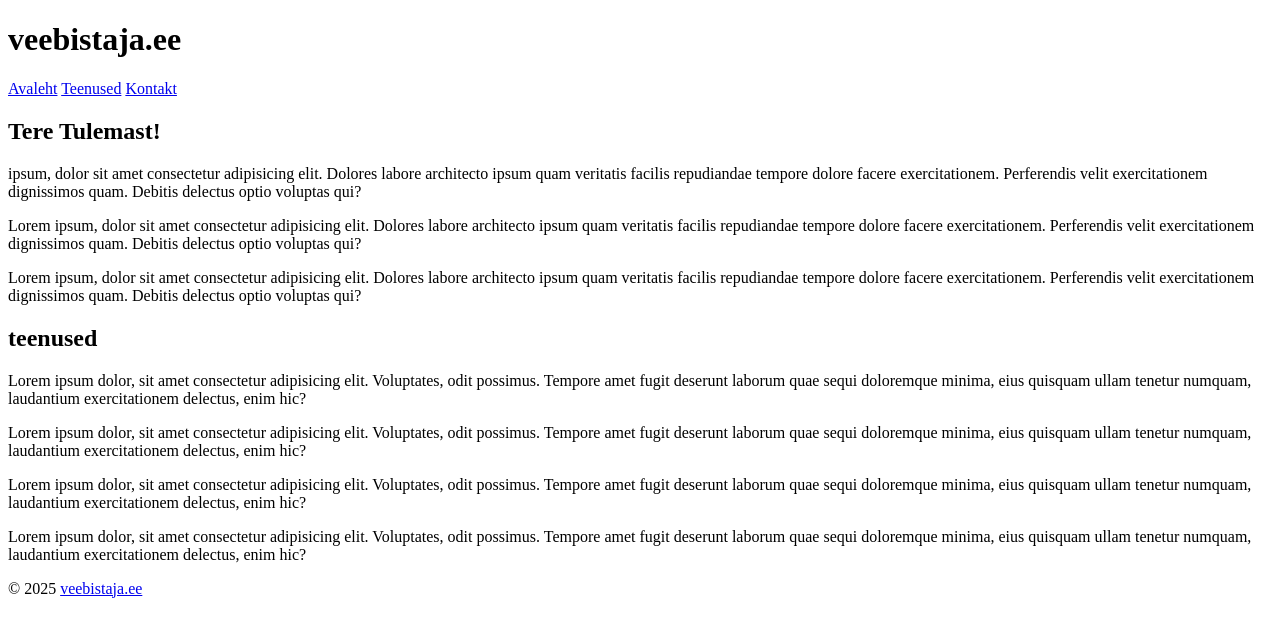
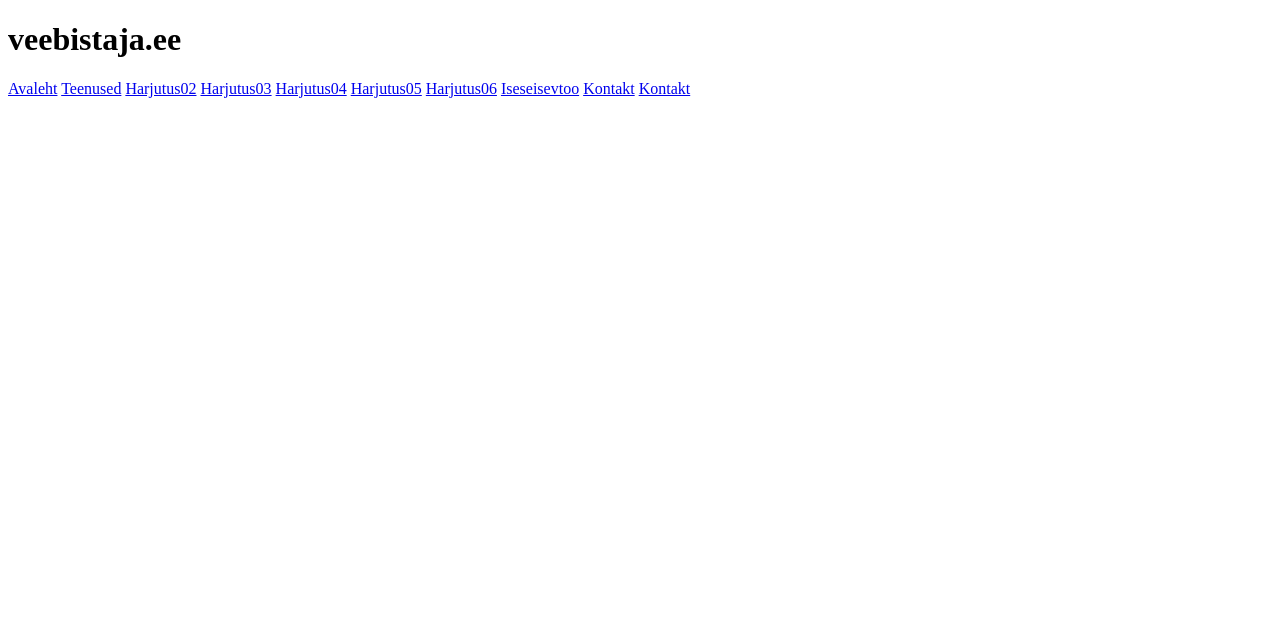
Before and after one commit to jaaaaar/roomet, a plain HTML site: page index.html in a window 1280 px wide. Drawn offline with Linux system fonts and the light colour scheme.

Commit message:
balblalblalbalblablal

```diff
--- a/index.html
+++ b/index.html
@@ -15,35 +15,16 @@
     <nav>
             <a href="index.html">Avaleht</a>
             <a href="teenused.html">Teenused</a>
+            <a href="h02.html">Harjutus02</a>
+            <a href="h03.html">Harjutus03</a>
+            <a href="04/index.html">Harjutus04</a>
+            <a href="h05.html">Harjutus05</a>
+            <a href="h06.html">Harjutus06</a>
+            <a href="iseseisevtoo/iseseisevtoo.html">Iseseisevtoo</a>
             <a href="kontakt.html">Kontakt</a>
+            <a href="kontakt.html">Kontakt</a>
+
         </nav>
-    </div>
-    <div class="header">
-        <h2>Tere Tulemast!</h2>
-        <p>ipsum, dolor sit amet consectetur adipisicing elit.
-         Dolores labore architecto ipsum quam veritatis facilis repudiandae tempore dolore facere exercitationem.
-         Perferendis velit exercitationem dignissimos quam.
-         Debitis delectus optio voluptas qui?</p>
-         <p>Lorem ipsum, dolor sit amet consectetur adipisicing elit.
-         Dolores labore architecto ipsum quam veritatis facilis repudiandae tempore dolore facere exercitationem.
-         Perferendis velit exercitationem dignissimos quam.
-         Debitis delectus optio voluptas qui?</p>
-        <p>Lorem ipsum, dolor sit amet consectetur adipisicing elit.
-         Dolores labore architecto ipsum quam veritatis facilis repudiandae tempore dolore facere exercitationem.
-         Perferendis velit exercitationem dignissimos quam.
-         Debitis delectus optio voluptas qui?</p>
-     </div>
-    <div class="content">
-        <h2>teenused</h2>
-        <p>Lorem ipsum dolor, sit amet consectetur adipisicing elit. Voluptates, odit possimus. Tempore amet fugit deserunt laborum quae sequi doloremque minima, eius quisquam ullam tenetur numquam, laudantium exercitationem delectus, enim hic?</p>
-        <p>Lorem ipsum dolor, sit amet consectetur adipisicing elit. Voluptates, odit possimus. Tempore amet fugit deserunt laborum quae sequi doloremque minima, eius quisquam ullam tenetur numquam, laudantium exercitationem delectus, enim hic?</p>
-        <p>Lorem ipsum dolor, sit amet consectetur adipisicing elit. Voluptates, odit possimus. Tempore amet fugit deserunt laborum quae sequi doloremque minima, eius quisquam ullam tenetur numquam, laudantium exercitationem delectus, enim hic?</p>
-        <p>Lorem ipsum dolor, sit amet consectetur adipisicing elit. Voluptates, odit possimus. Tempore amet fugit deserunt laborum quae sequi doloremque minima, eius quisquam ullam tenetur numquam, laudantium exercitationem delectus, enim hic?</p>
-
-
-    </div>
-    <div class="footer">
-        <p>&copy; 2025 <a href="https://veebistaja.ee" target="_blank">veebistaja.ee</a></p>
     </div>
 </body>
 </html>
```
